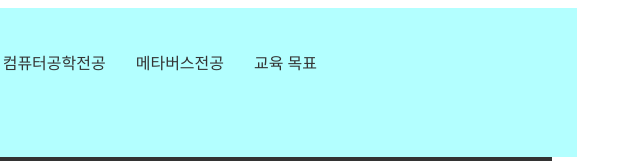
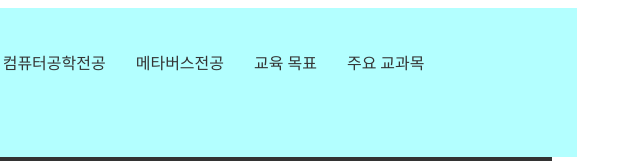
Before and after one commit to dudgns5578/html, a plain HTML site: page 8장/학과소개2_임영훈.html in a window 1280 px wide. Shown: the top 161 px of the page, 604-1244 px from the left. Drawn offline with Linux system fonts and the light colour scheme.

Commit message:
Add files via upload

```diff
--- a/8장/학과소개2_임영훈.html
+++ b/8장/학과소개2_임영훈.html
@@ -61,6 +61,7 @@
                 <li><a href="#com2">컴퓨터공학전공</a></li>
                 <li><a href="#com3">메타버스전공</a></li>
                 <li><a href="#com4">교육 목표</a></li>
+                <li><a href="#com5">주요 교과목</a></li>
             </ul>
         </nav>
     </header>
```
